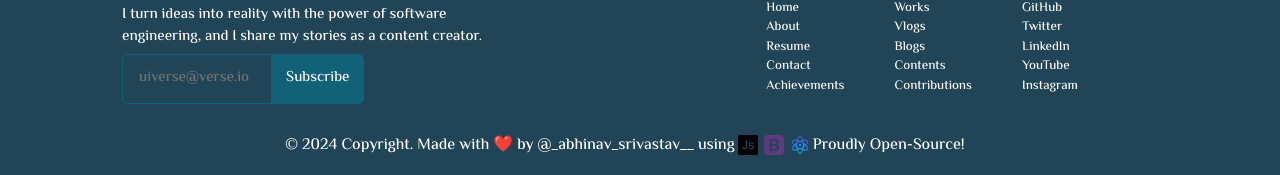
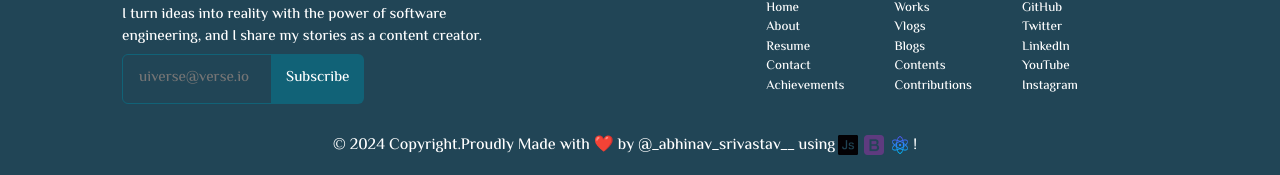
Before and after one commit to Abhinavrajsrivastav/AbhainavSrivastav, a React (Create React App) app: page / in a window 1280 px wide. Shown: the part 1111-1286 px from the top of the page. Built offline with nearby package versions, Linux system fonts and the light colour scheme.

Commit message:
25-02-2024-009

```diff
--- a/src/Components/Footter/Fotter.js
+++ b/src/Components/Footter/Fotter.js
@@ -50,11 +50,11 @@ const Fotter = () => {
             </div>
             <div className="Footer-Licence">
         <div className="Licence" style={{marginRight: '30px', marginBottom: '20px'}}>
-          © 2024 Copyright. Made with ❤️ by @_abhinav_srivastav__ using
+          © 2024 Copyright.Proudly Made with ❤️ by @_abhinav_srivastav__ using
            <img src="./images/Tools/javas.png" alt="Java" style={{ height: '20px', width: '20px',margin: '0px 3px 0px 3px' }} />
            <img src="./images/Tools/bootstrap.png" alt="Bootstrap" style={{ height: '20px', width: '20px',margin: '0px 3px 0px 3px'  }} />
            <img src="./images/Tools/react.png" alt="React" style={{ height: '20px', width: '20px',margin: '0px 3px 0px 3px'  }} />
-          Proudly Open-Source!
+          !
         </div>
       </div>
         </div>
```
